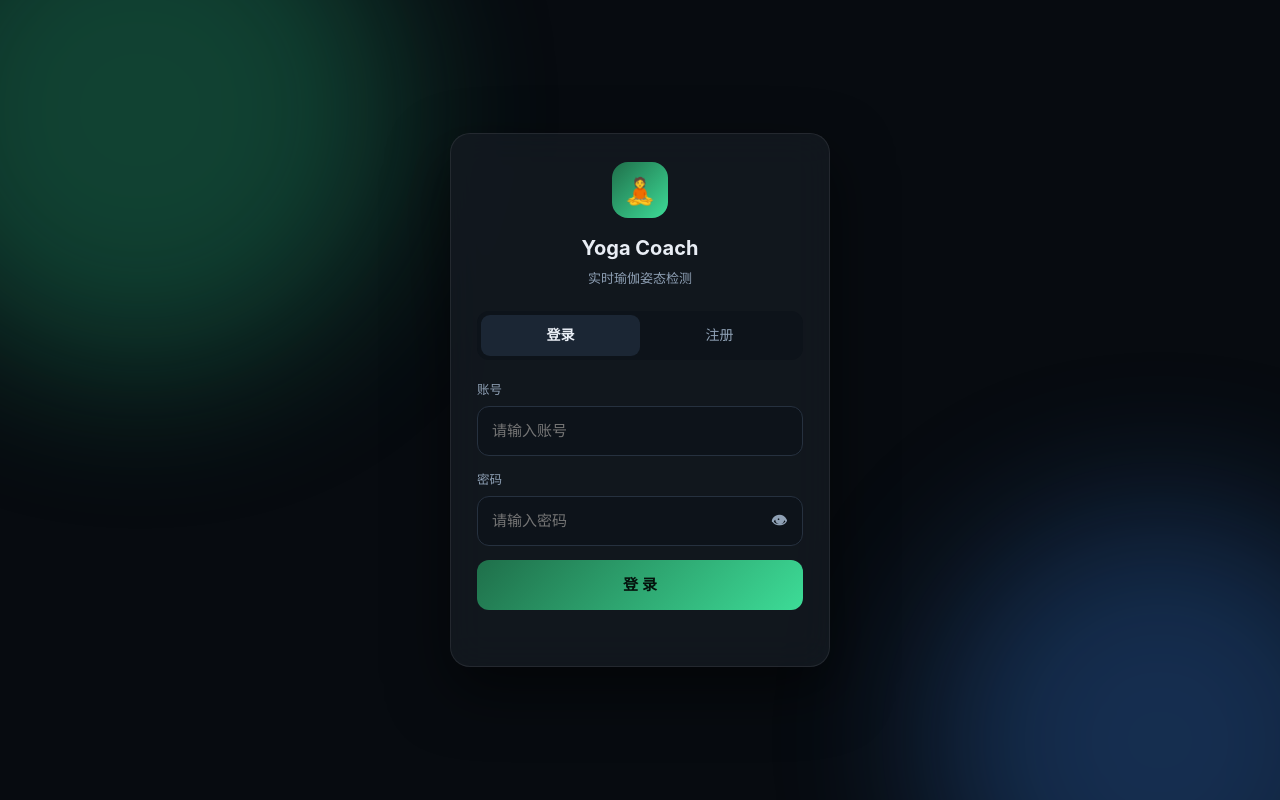
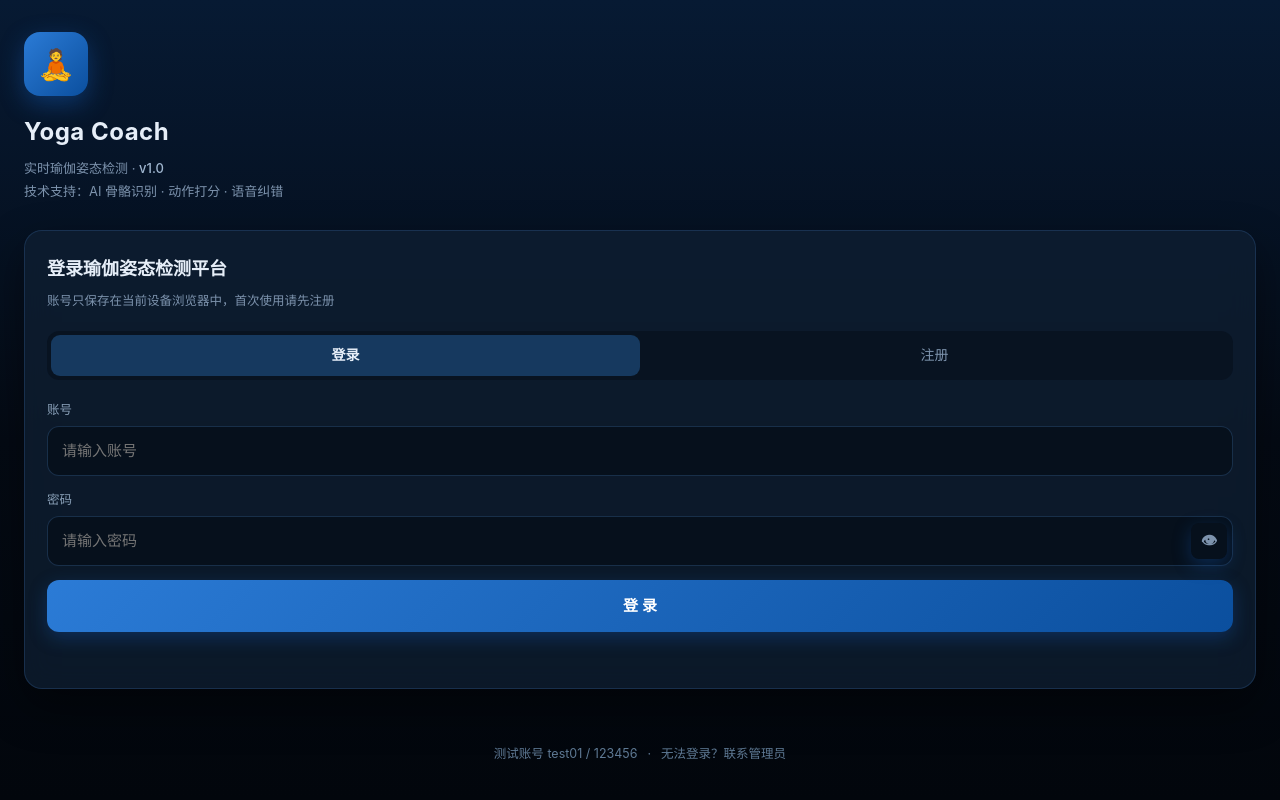
Before and after one commit to c-89890/yoga2, a plain HTML site: page login.html in a window 1280 px wide. Drawn offline with Linux system fonts and the light colour scheme.

Commit message:
Revamp login.html with new styles and structure

```diff
--- a/login.html
+++ b/login.html
@@ -6,54 +6,65 @@
 <title>登录 · Yoga Coach</title>
 <style>
   *{box-sizing:border-box}
-  html,body{height:100%;margin:0;overflow:hidden;color:#e9eef5;
+  html,body{height:100%;margin:0;overflow:hidden;color:#e6eef8;
     font:15px/1.6 -apple-system,BlinkMacSystemFont,"PingFang SC","Microsoft YaHei",sans-serif;
-    background:#070b10}
-  .bg{position:fixed;inset:0;overflow:hidden}
-  .bg::before,.bg::after{content:"";position:absolute;border-radius:50%;filter:blur(80px);opacity:.42}
-  .bg::before{width:520px;height:520px;background:#1f8f63;top:-150px;left:-120px}
-  .bg::after{width:460px;height:460px;background:#2a5fa8;bottom:-170px;right:-110px}
-  .wrap{position:relative;height:100%;display:grid;place-items:center;padding:24px;overflow:auto}
-  .card{width:100%;max-width:380px;background:rgba(20,26,34,.82);
-    backdrop-filter:blur(18px);border:1px solid rgba(255,255,255,.08);
-    border-radius:20px;padding:28px 26px 24px;box-shadow:0 24px 60px rgba(0,0,0,.55)}
-  .logo{width:56px;height:56px;border-radius:16px;margin:0 auto 14px;display:grid;place-items:center;
-    background:linear-gradient(135deg,#1f6f4a,#3ddc97);font-size:26px}
-  h1{font-size:20px;margin:0 0 4px;text-align:center}
-  .sub{color:#8fa1b5;font-size:13px;text-align:center;margin:0 0 22px}
-  .tabs{display:flex;background:#0d131a;border-radius:12px;padding:4px;margin-bottom:20px}
+    background:linear-gradient(180deg,#071a33 0%,#040a14 55%,#02060c 100%)}
+  .page{height:100%;display:flex;flex-direction:column;overflow-y:auto;
+    padding:32px 24px calc(24px + env(safe-area-inset-bottom))}
+  .hero{flex:0 0 auto;margin-bottom:26px}
+  .logo{width:64px;height:64px;border-radius:16px;display:grid;place-items:center;
+    background:linear-gradient(135deg,#2b7bd6,#0b4f9e);font-size:30px;
+    box-shadow:0 8px 24px rgba(20,90,180,.45);margin-bottom:20px}
+  h1{font-size:24px;margin:0 0 10px;font-weight:700;letter-spacing:.5px;line-height:1.35}
+  .meta{color:#7d93ad;font-size:13px;margin:2px 0}
+  .meta b{color:#9fb6cf;font-weight:500}
+  .card{flex:0 0 auto;background:rgba(16,32,52,.72);border:1px solid rgba(70,130,200,.22);
+    border-radius:18px;padding:24px 22px;backdrop-filter:blur(14px);
+    box-shadow:0 18px 44px rgba(0,0,0,.42)}
+  .card h2{font-size:18px;margin:0 0 8px;font-weight:700;line-height:1.5}
+  .hint{color:#7d93ad;font-size:12.5px;margin:0 0 20px;line-height:1.7}
+  .tabs{display:flex;background:rgba(8,18,32,.8);border-radius:12px;padding:4px;margin-bottom:20px}
   .tab{flex:1;text-align:center;padding:9px;border-radius:9px;font-size:14px;
-    color:#8fa1b5;cursor:pointer;transition:.2s;user-select:none}
-  .tab.active{background:#1b2634;color:#e9eef5;font-weight:600}
+    color:#7d93ad;cursor:pointer;transition:.2s;user-select:none}
+  .tab.active{background:#16395f;color:#e6eef8;font-weight:600}
   .pane[hidden]{display:none}
-  label{display:block;font-size:12.5px;color:#8fa1b5;margin:0 0 6px}
+  label{display:block;font-size:12.5px;color:#8aa0b8;margin:0 0 6px}
   .field{margin-bottom:14px}
-  input{width:100%;padding:12px 14px;border-radius:12px;border:1px solid #26313f;
-    background:#0d131a;color:#e9eef5;font:inherit;transition:.2s}
-  input:focus{outline:none;border-color:#3ddc97;box-shadow:0 0 0 3px rgba(61,220,151,.14)}
+  input{width:100%;padding:12px 14px;border-radius:12px;border:1px solid rgba(70,120,180,.3);
+    background:rgba(6,16,28,.9);color:#e6eef8;font:inherit;transition:.2s}
+  input:focus{outline:none;border-color:#2b7bd6;box-shadow:0 0 0 3px rgba(43,123,214,.18)}
   .pw-wrap{position:relative}
   .pw-wrap input{padding-right:46px}
   .eye{position:absolute;right:6px;top:50%;transform:translateY(-50%);
     width:36px;height:36px;padding:0;display:grid;place-items:center;
-    background:transparent;border:0;color:#8fa1b5;font-size:16px;cursor:pointer;
-    border-radius:8px;margin:0;transition:.15s}
-  .eye:hover{color:#e9eef5}
-  button{width:100%;padding:13px;border:0;border-radius:12px;font:inherit;font-weight:600;
-    cursor:pointer;transition:.18s;color:#04120c;
-    background:linear-gradient(135deg,#1f6f4a,#3ddc97)}
+    background:transparent;border:0;color:#7d93ad;font-size:16px;cursor:pointer;
+    border-radius:8px;margin:0}
+  .eye:hover{color:#e6eef8}
+  button{width:100%;padding:14px;border:0;border-radius:12px;font:inherit;
+    font-weight:600;cursor:pointer;transition:.18s;color:#fff;
+    background:linear-gradient(135deg,#2b7bd6,#0b4f9e);
+    box-shadow:0 6px 18px rgba(20,90,180,.35)}
   button:active{transform:scale(.985)}
   button:disabled{opacity:.6;cursor:default}
   .msg{min-height:20px;margin-top:12px;font-size:13px;text-align:center;color:#ff8f8f}
-  .msg.ok{color:#3ddc97}
+  .msg.ok{color:#5fd39c}
+  .foot{flex:0 0 auto;margin-top:auto;padding-top:26px;text-align:center;
+    color:#5f7a95;font-size:12.5px}
+  .foot span{margin:0 10px}
 </style>
 </head>
 <body>
-<div class="bg"></div>
-<div class="wrap">
-  <div class="card">
+<div class="page">
+  <div class="hero">
     <div class="logo">🧘</div>
     <h1>Yoga Coach</h1>
-    <p class="sub">实时瑜伽姿态检测</p>
+    <p class="meta">实时瑜伽姿态检测 · <b>v1.0</b></p>
+    <p class="meta">技术支持：AI 骨骼识别 · 动作打分 · 语音纠错</p>
+  </div>
+
+  <div class="card">
+    <h2>登录瑜伽姿态检测平台</h2>
+    <p class="hint">账号只保存在当前设备浏览器中，首次使用请先注册</p>
 
     <div class="tabs">
       <div class="tab active" data-tab="login">登录</div>
@@ -69,7 +80,7 @@
         <label>密码</label>
         <div class="pw-wrap">
           <input id="uPass" type="password" autocomplete="current-password" placeholder="请输入密码" required>
-          <button type="button" class="eye" data-for="uPass" aria-label="显示密码">👁</button>
+          <button type="button" class="eye" data-for="uPass">👁</button>
         </div>
       </div>
       <button type="submit" id="loginBtn">登 录</button>
@@ -89,20 +100,22 @@
         <label>密码</label>
         <div class="pw-wrap">
           <input id="rPass" type="password" autocomplete="new-password" placeholder="至少 6 位" required>
-          <button type="button" class="eye" data-for="rPass" aria-label="显示密码">👁</button>
+          <button type="button" class="eye" data-for="rPass">👁</button>
         </div>
       </div>
       <div class="field">
         <label>确认密码</label>
         <div class="pw-wrap">
           <input id="rPass2" type="password" autocomplete="new-password" placeholder="再输入一次" required>
-          <button type="button" class="eye" data-for="rPass2" aria-label="显示密码">👁</button>
+          <button type="button" class="eye" data-for="rPass2">👁</button>
         </div>
       </div>
       <button type="submit" id="regBtn">注 册</button>
       <div class="msg" id="regMsg"></div>
     </form>
   </div>
+
+  <p class="foot">测试账号 test01 / 123456<span>·</span>无法登录？联系管理员</p>
 </div>
 
 <script type="module">
```
